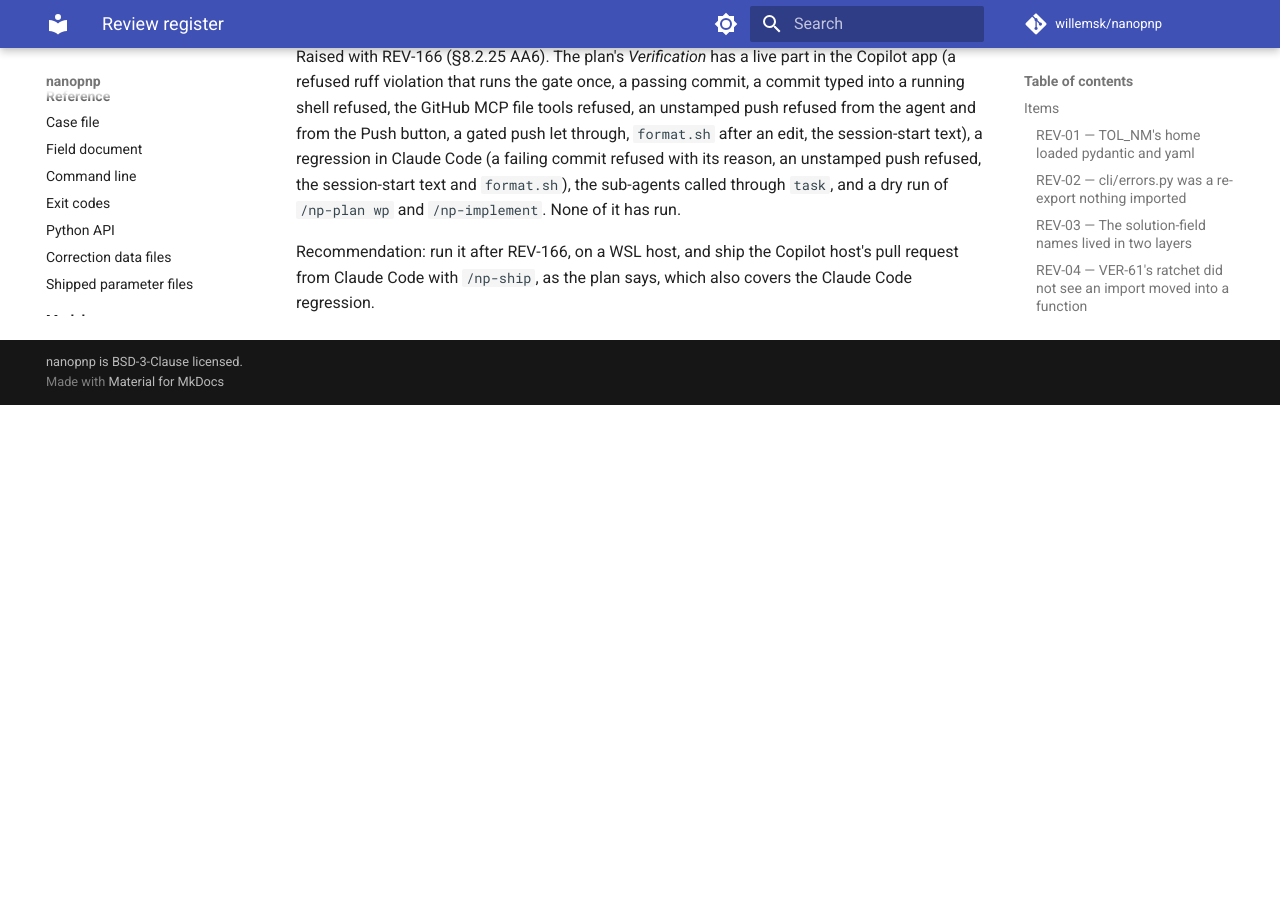
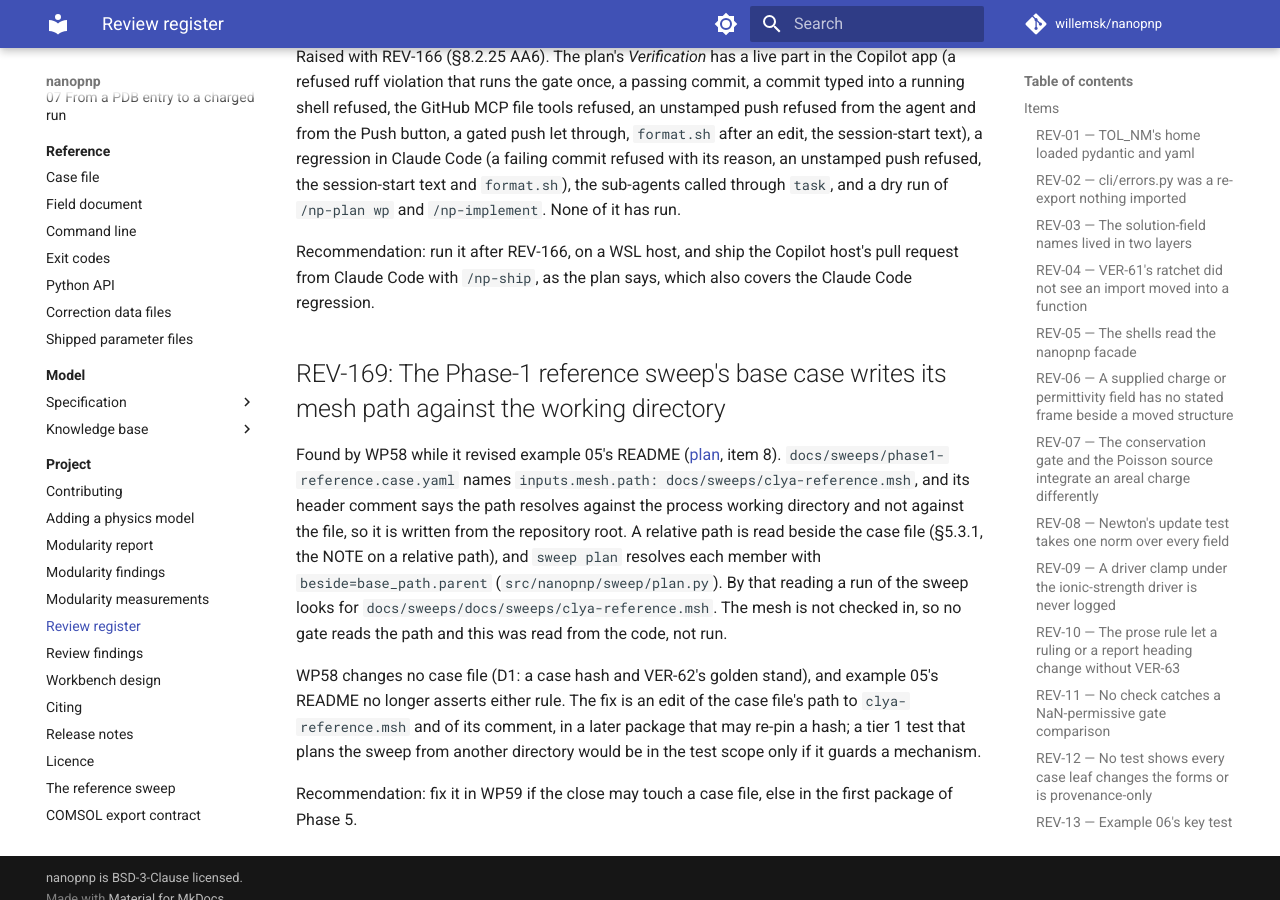
Before and after one commit to willemsk/nanopnp, an MkDocs documentation site: the page built from docs/project/review-items.md, in a window 1280 px wide and 900 px high, scrolled down 64390 px. Built offline with MkDocs 1.6.1 and Material for MkDocs 9.7.7, drawn with Linux system fonts in a browser that asks for light colours; comment, search, counter and statistics services are not loaded; before the commit the page ends 64795 px from its top, so only the background shows below that.

Commit message:
docs: WP58 closes the package with REV-169, its changelog entry and the records
The release-scope prose reads v0.5 as in progress; the reference sweep's
mesh path is recorded as REV-169; CHANGELOG gets the 0.5.0-alpha.24 section;
current.md, the phase plan and the WP plan are brought to delivered. No
identifier is claimed.

Co-Authored-By: Claude Sonnet 5.5 <noreply@anthropic.com>
Claude-Session: https://claude.ai/code/session_01DnBK7cgK9Bu5V4upzvSUPX

```diff
--- a/docs/project/review-items.md
+++ b/docs/project/review-items.md
@@ -2122,3 +2122,19 @@ session-start text and `format.sh`), the sub-agents called through `task`, and a
 
 Recommendation: run it after REV-166, on a WSL host, and ship the Copilot host's pull request from
 Claude Code with `/np-ship`, as the plan says, which also covers the Claude Code regression.
+
+## REV-169: The Phase-1 reference sweep's base case writes its mesh path against the working directory
+
+Found by WP58 while it revised example 05's README ([plan](../plans/wp58-documentation-increment-4.md), item 8).
+`docs/sweeps/phase1-reference.case.yaml` names `inputs.mesh.path: docs/sweeps/clya-reference.msh`, and its header
+comment says the path resolves against the process working directory and not against the file, so it is written from
+the repository root. A relative path is read beside the case file (§5.3.1, the NOTE on a relative path), and
+`sweep plan` resolves each member with `beside=base_path.parent` (`src/nanopnp/sweep/plan.py`). By that reading a run of
+the sweep looks for `docs/sweeps/docs/sweeps/clya-reference.msh`. The mesh is not checked in, so no gate reads the path and
+this was read from the code, not run.
+
+WP58 changes no case file (D1: a case hash and VER-62's golden stand), and example 05's README no longer asserts either rule.
+The fix is an edit of the case file's path to `clya-reference.msh` and of its comment, in a later package that may re-pin a
+hash; a tier 1 test that plans the sweep from another directory would be in the test scope only if it guards a mechanism.
+
+Recommendation: fix it in WP59 if the close may touch a case file, else in the first package of Phase 5.
```
Also changed, not shown: CHANGELOG.md (+20 -0 lines), docs/plans/current.md (+14 -12 lines), docs/plans/phase-4-polish-and-user-testing.md (+14 -4 lines), docs/plans/wp58-documentation-increment-4.md (+9 -2 lines), docs/project/review-findings.md (+1 -0 lines).
